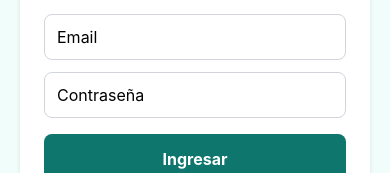
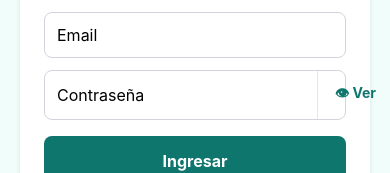
Before and after one commit to SINKRONET-SAS/nomina-ec, a React Native app in the folder app-movil/: screen / in a window 390 px wide. Shown: the part 390-563 px from the top of the page. Built offline with nearby package versions, Linux system fonts and the light colour scheme; no server answers.

Commit message:
phase: DVN26-08 task: fix mobile password login

```diff
--- a/app-movil/src/App.js
+++ b/app-movil/src/App.js
@@ -29,6 +29,9 @@ export default function App() {
   };
 
   const handleLogin = async (newToken) => {
+    if (!newToken || typeof newToken !== 'string') {
+      throw new Error('La respuesta de autenticacion no incluyo un token valido.');
+    }
     await SecureStore.setItemAsync('token', newToken);
     setToken(newToken);
   };
--- a/app-movil/src/screens/LoginScreen.js
+++ b/app-movil/src/screens/LoginScreen.js
@@ -1,6 +1,6 @@
 import React, { useEffect, useState } from 'react';
 import { Alert, ScrollView, StyleSheet, Text, TextInput, TouchableOpacity, View } from 'react-native';
-import { authAPI, paymentAPI } from '../services/api';
+import { API_URL, authAPI, paymentAPI } from '../services/api';
 
 const initialRegister = {
   razonSocial: '',
@@ -16,7 +16,42 @@ const initialRegister = {
 };
 
 function getErrorMessage(err, fallback) {
+  if (!err?.response && err?.message === 'Network Error') {
+    return `No se pudo conectar con ${API_URL}. En Expo Go usa la IP local de tu PC en EXPO_PUBLIC_API_URL.`;
+  }
   return err?.response?.data?.message || err?.response?.data?.error || err?.message || fallback;
+}
+
+function getAuthToken(response) {
+  return response?.data?.token || response?.data?.data?.token || response?.data?.accessToken || '';
+}
+
+function PasswordInput({ value, onChangeText, placeholder, returnKeyType, onSubmitEditing }) {
+  const [visible, setVisible] = useState(false);
+
+  return (
+    <View style={styles.passwordRow}>
+      <TextInput
+        autoCapitalize="none"
+        autoCorrect={false}
+        onChangeText={onChangeText}
+        onSubmitEditing={onSubmitEditing}
+        placeholder={placeholder}
+        returnKeyType={returnKeyType}
+        secureTextEntry={!visible}
+        style={styles.passwordInput}
+        textContentType="password"
+        value={value}
+      />
+      <TouchableOpacity
+        accessibilityLabel={visible ? 'Ocultar contraseña' : 'Mostrar contraseña'}
+        onPress={() => setVisible((current) => !current)}
+        style={styles.eyeButton}
+      >
+        <Text style={styles.eyeText}>{visible ? 'Ocultar' : '👁 Ver'}</Text>
+      </TouchableOpacity>
+    </View>
+  );
 }
 
 export default function LoginScreen({ onLogin }) {
@@ -44,15 +79,20 @@ export default function LoginScreen({ onLogin }) {
   };
 
   const handleLogin = async () => {
-    if (!email || !password) {
+    const normalizedEmail = email.trim().toLowerCase();
+    if (!normalizedEmail || !password) {
       Alert.alert('Datos requeridos', 'Ingrese email y contraseña.');
       return;
     }
 
     setLoading(true);
     try {
-      const response = await authAPI.login(email, password);
-      onLogin(response.data.token);
+      const response = await authAPI.login(normalizedEmail, password);
+      const token = getAuthToken(response);
+      if (!token) {
+        throw new Error('El backend autentico la solicitud pero no devolvio token.');
+      }
+      await onLogin(token);
     } catch (err) {
       Alert.alert('No se pudo iniciar sesión', getErrorMessage(err, 'Credenciales inválidas.'));
     } finally {
@@ -68,8 +108,15 @@ export default function LoginScreen({ onLogin }) {
 
     setLoading(true);
     try {
-      const response = await authAPI.publicRegister(registerForm);
-      onLogin(response.data.token);
+      const response = await authAPI.publicRegister({
+        ...registerForm,
+        email: registerForm.email.trim().toLowerCase(),
+      });
+      const token = getAuthToken(response);
+      if (!token) {
+        throw new Error('La cuenta se creo, pero el backend no devolvio token de ingreso.');
+      }
+      await onLogin(token);
     } catch (err) {
       Alert.alert('No se pudo crear la cuenta', getErrorMessage(err, 'Revise los datos ingresados.'));
     } finally {
@@ -78,14 +125,15 @@ export default function LoginScreen({ onLogin }) {
   };
 
   const handleForgot = async () => {
-    if (!email) {
+    const normalizedEmail = email.trim().toLowerCase();
+    if (!normalizedEmail) {
       Alert.alert('Email requerido', 'Ingrese su correo para solicitar recuperación.');
       return;
     }
 
     setLoading(true);
     try {
-      const response = await authAPI.forgotPassword(email);
+      const response = await authAPI.forgotPassword(normalizedEmail);
       Alert.alert('Solicitud registrada', response.data?.message || 'Revise su correo para continuar.');
       setMode('reset');
     } catch (err) {
@@ -96,14 +144,15 @@ export default function LoginScreen({ onLogin }) {
   };
 
   const handleReset = async () => {
-    if (!email || !resetCode || !password) {
+    const normalizedEmail = email.trim().toLowerCase();
+    if (!normalizedEmail || !resetCode || !password) {
       Alert.alert('Datos requeridos', 'Ingrese email, código y nueva contraseña.');
       return;
     }
 
     setLoading(true);
     try {
-      const response = await authAPI.resetPassword({ email, code: resetCode, password });
+      const response = await authAPI.resetPassword({ email: normalizedEmail, code: resetCode, password });
       Alert.alert('Contraseña actualizada', response.data?.message || 'Ya puede iniciar sesión.');
       setMode('login');
     } catch (err) {
@@ -136,7 +185,13 @@ export default function LoginScreen({ onLogin }) {
         {mode === 'login' && (
           <>
             <TextInput style={styles.input} placeholder="Email" value={email} onChangeText={setEmail} autoCapitalize="none" keyboardType="email-address" />
-            <TextInput style={styles.input} placeholder="Contraseña" value={password} onChangeText={setPassword} secureTextEntry />
+            <PasswordInput
+              onChangeText={setPassword}
+              onSubmitEditing={handleLogin}
+              placeholder="Contraseña"
+              returnKeyType="go"
+              value={password}
+            />
             <TouchableOpacity style={[styles.button, loading && styles.buttonDisabled]} onPress={handleLogin} disabled={loading}>
               <Text style={styles.buttonText}>{loading ? 'Ingresando...' : 'Ingresar'}</Text>
             </TouchableOpacity>
@@ -151,7 +206,12 @@ export default function LoginScreen({ onLogin }) {
             <TextInput style={styles.input} placeholder="Nombres" value={registerForm.nombres} onChangeText={(value) => updateRegister('nombres', value)} />
             <TextInput style={styles.input} placeholder="Apellidos" value={registerForm.apellidos} onChangeText={(value) => updateRegister('apellidos', value)} />
             <TextInput style={styles.input} placeholder="Email" value={registerForm.email} onChangeText={(value) => updateRegister('email', value)} autoCapitalize="none" keyboardType="email-address" />
-            <TextInput style={styles.input} placeholder="Contraseña" value={registerForm.password} onChangeText={(value) => updateRegister('password', value)} secureTextEntry />
+            <PasswordInput
+              onChangeText={(value) => updateRegister('password', value)}
+              placeholder="Contraseña"
+              returnKeyType="done"
+              value={registerForm.password}
+            />
             <Text style={styles.planHint}>Plan inicial: {plans.find((plan) => plan.id === registerForm.planId)?.nombre || registerForm.planId}</Text>
             <TouchableOpacity style={[styles.button, loading && styles.buttonDisabled]} onPress={handleRegister} disabled={loading}>
               <Text style={styles.buttonText}>{loading ? 'Creando...' : 'Crear cuenta'}</Text>
@@ -175,7 +235,12 @@ export default function LoginScreen({ onLogin }) {
           <>
             <TextInput style={styles.input} placeholder="Email" value={email} onChangeText={setEmail} autoCapitalize="none" keyboardType="email-address" />
             <TextInput style={styles.input} placeholder="Código" value={resetCode} onChangeText={setResetCode} keyboardType="number-pad" />
-            <TextInput style={styles.input} placeholder="Nueva contraseña" value={password} onChangeText={setPassword} secureTextEntry />
+            <PasswordInput
+              onChangeText={setPassword}
+              placeholder="Nueva contraseña"
+              returnKeyType="done"
+              value={password}
+            />
             <TouchableOpacity style={[styles.button, loading && styles.buttonDisabled]} onPress={handleReset} disabled={loading}>
               <Text style={styles.buttonText}>Actualizar contraseña</Text>
             </TouchableOpacity>
@@ -249,6 +314,34 @@ const styles = StyleSheet.create({
     marginBottom: 12,
     fontSize: 16,
   },
+  passwordRow: {
+    alignItems: 'center',
+    borderWidth: 1,
+    borderColor: '#d1d5db',
+    borderRadius: 8,
+    flexDirection: 'row',
+    marginBottom: 12,
+  },
+  passwordInput: {
+    flex: 1,
+    fontSize: 16,
+    minHeight: 48,
+    paddingHorizontal: 12,
+    paddingVertical: 10,
+  },
+  eyeButton: {
+    alignItems: 'center',
+    borderLeftColor: '#e2e8f0',
+    borderLeftWidth: 1,
+    justifyContent: 'center',
+    minHeight: 48,
+    minWidth: 76,
+    paddingHorizontal: 12,
+  },
+  eyeText: {
+    color: '#0f766e',
+    fontWeight: '700',
+  },
   planHint: {
     color: '#475569',
     fontSize: 13,
```
